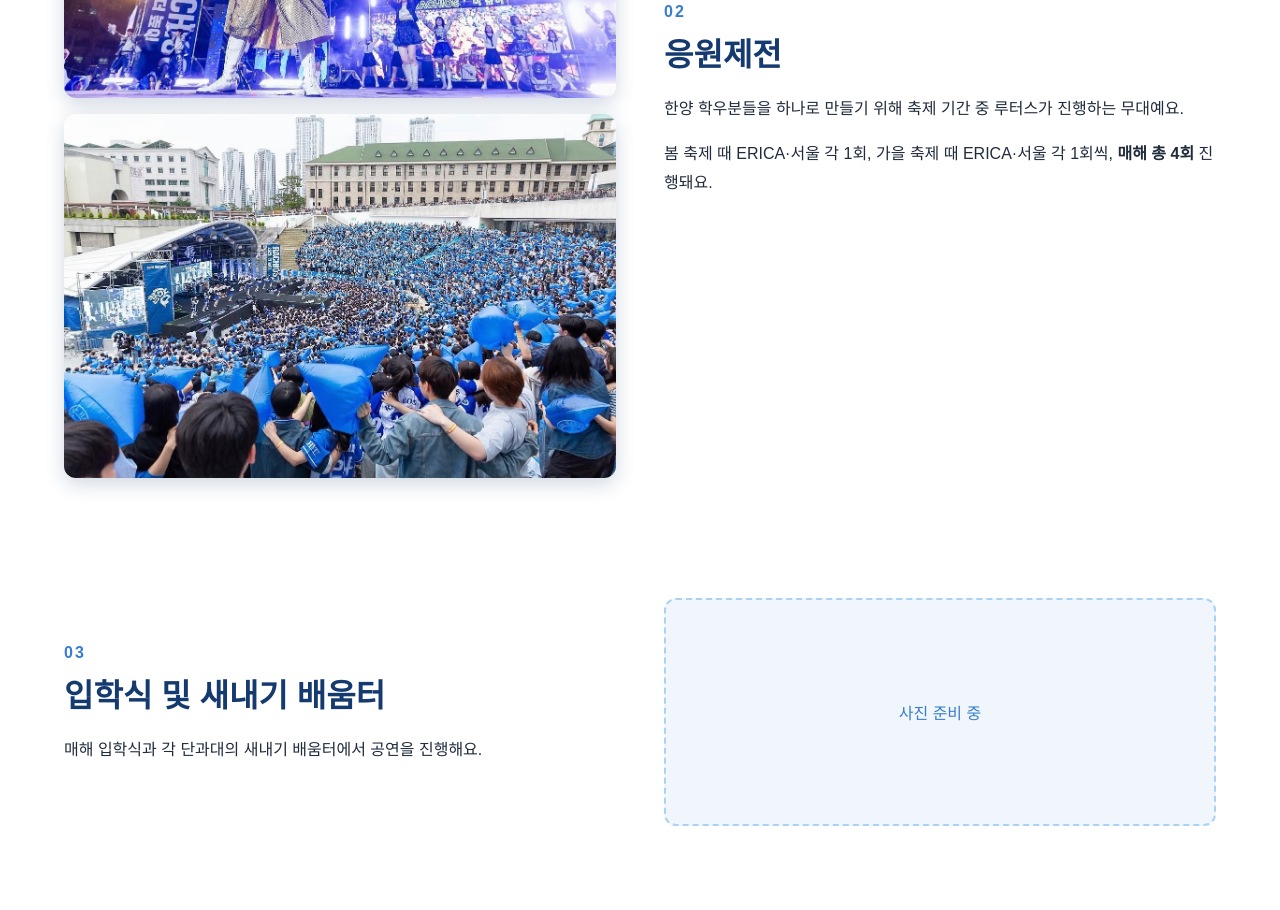
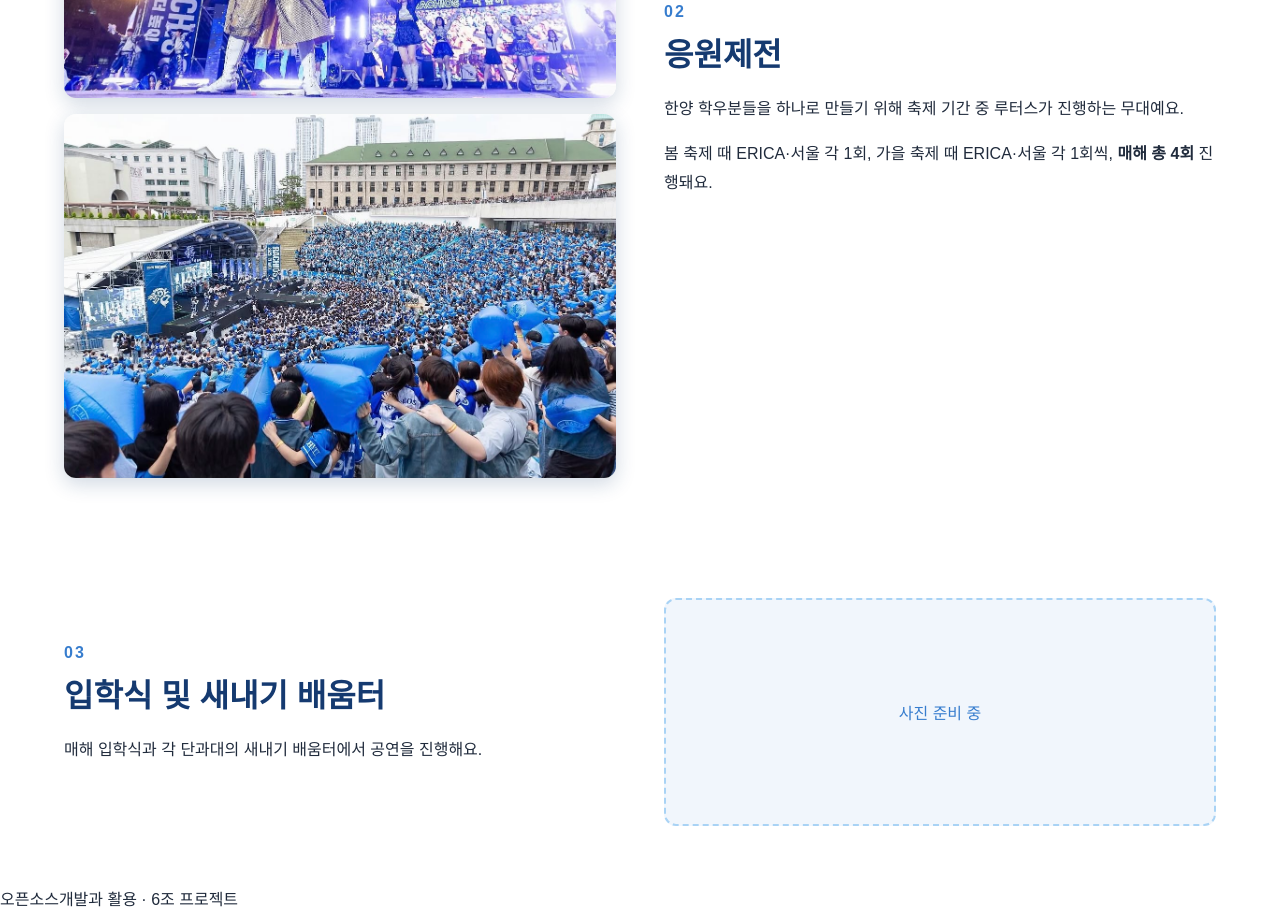
Before and after one commit to yelin0929/oss-06-rhooters, a plain HTML site: page pages/activities1.html in a window 1280 px wide. Shown: the part 1036-1946 px from the top of the page. Before the commit the page ends 1922 px from the top, so only its background shows below. Drawn offline with Linux system fonts and the light colour scheme.

Commit message:
Update activities1.html
공통 푸터 추가 삽입

```diff
--- a/pages/activities1.html
+++ b/pages/activities1.html
@@ -61,7 +61,7 @@
     </section>
   </main>
 
-  <!-- 공통 푸터: 나중에 팀 푸터 코드를 여기에 붙여넣기 -->
+  <footer>오픈소스개발과 활용 · 6조 프로젝트</footer>
 
 </body>
 </html>
```
